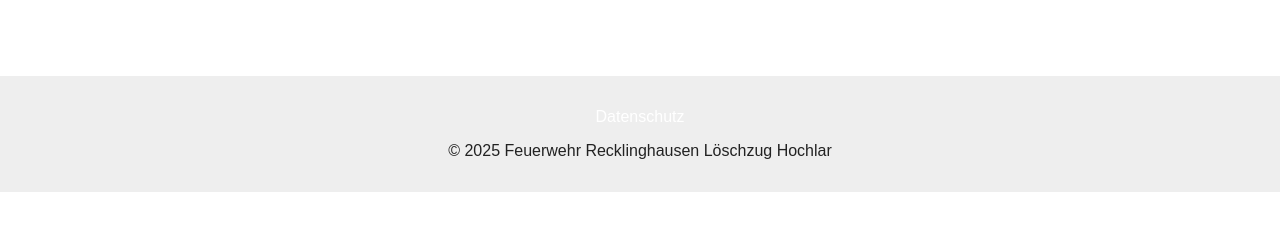
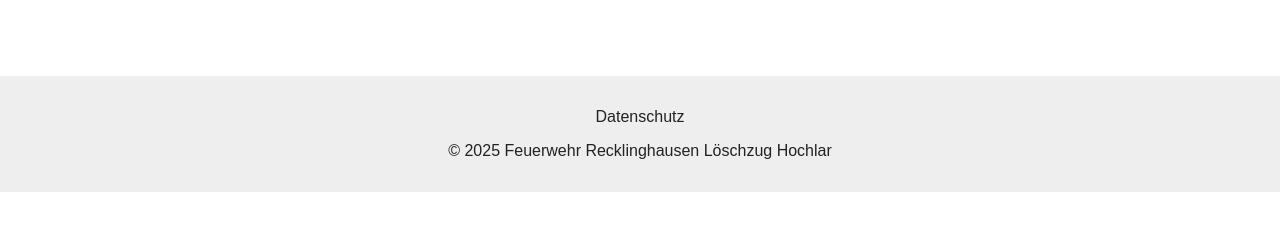
Before and after one commit to stefan-becker/loeschzug-hochlar, a Jekyll site: the page built from index.md, in a window 1280 px wide. Shown: the part 264-495 px from the top of the page. Built offline with Jekyll 4.4.1, drawn with Linux system fonts in a browser that asks for light colours.

Commit message:
Farbe Hyperlinks

```diff
--- a/assets/css/style.css
+++ b/assets/css/style.css
@@ -30,9 +30,9 @@ footer {
 }
 
 footer a {
-  color: white;
   margin: 0 1rem;
   text-decoration: none;
+  color: #222;
 }
 
 footer a:hover {
```
